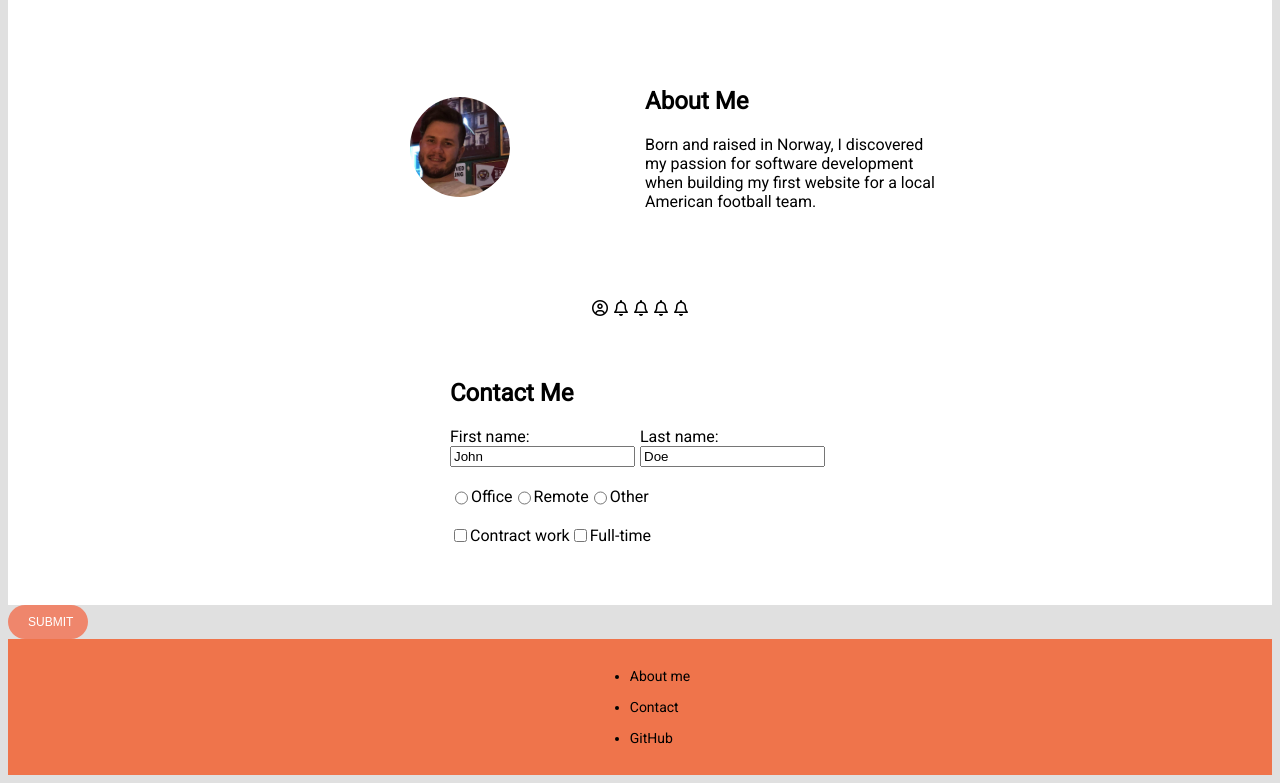
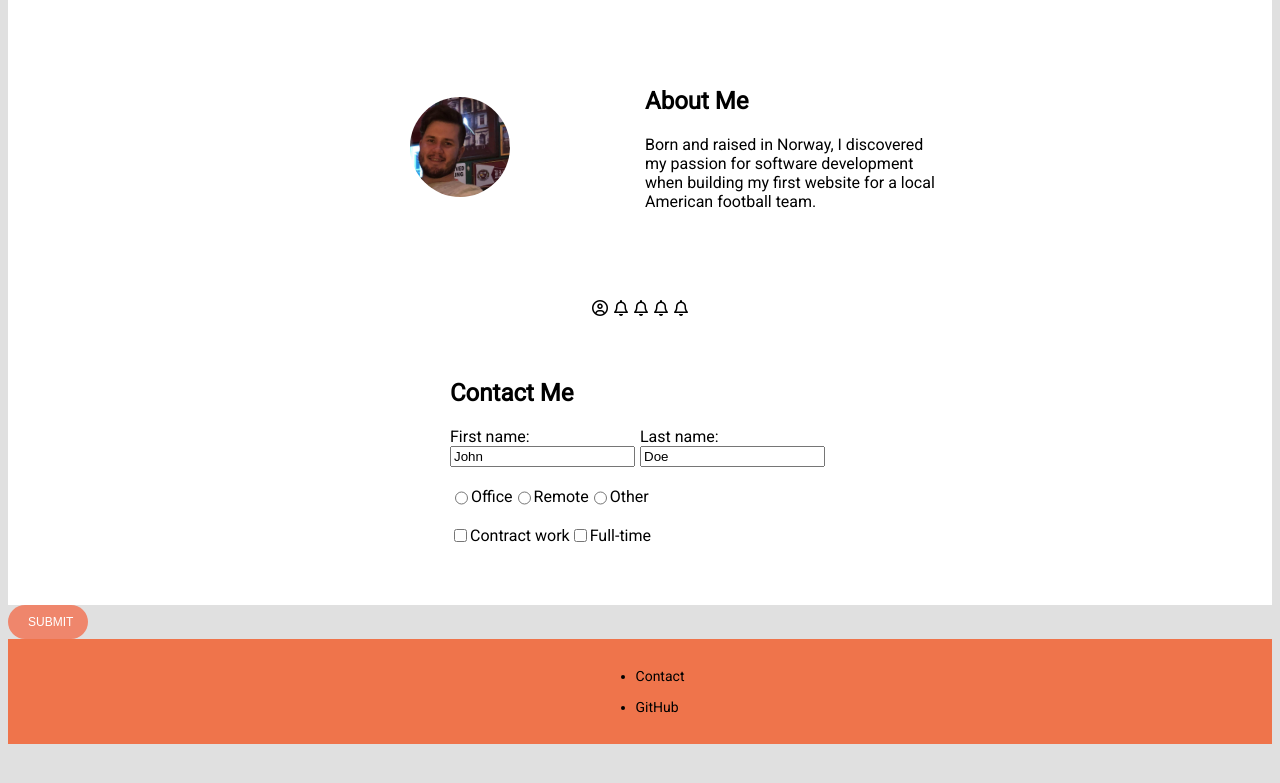
Before and after one commit to JoakimReigstad/Portfolio, a website built with Parcel: page index.html in a window 1280 px wide. Shown: the part 424-1207 px from the top of the page. After the commit the page ends 1176 px from the top, so only its background shows below. Built offline with nearby package versions, Linux system fonts and the light colour scheme; files whose address does not match are found by name.

Commit message:
Update index.html

```diff
--- a/index.html
+++ b/index.html
@@ -99,7 +99,7 @@
     </section>
     <footer>
       <ul>
-        <li><a href="">About me</a></li>
+       <!-- <li><a href="">About me</a></li> -->
         <li><a href="">Contact</a></li>
         <li><a href="https://github.com/Retorin">GitHub</a></li>
       </ul>
```
